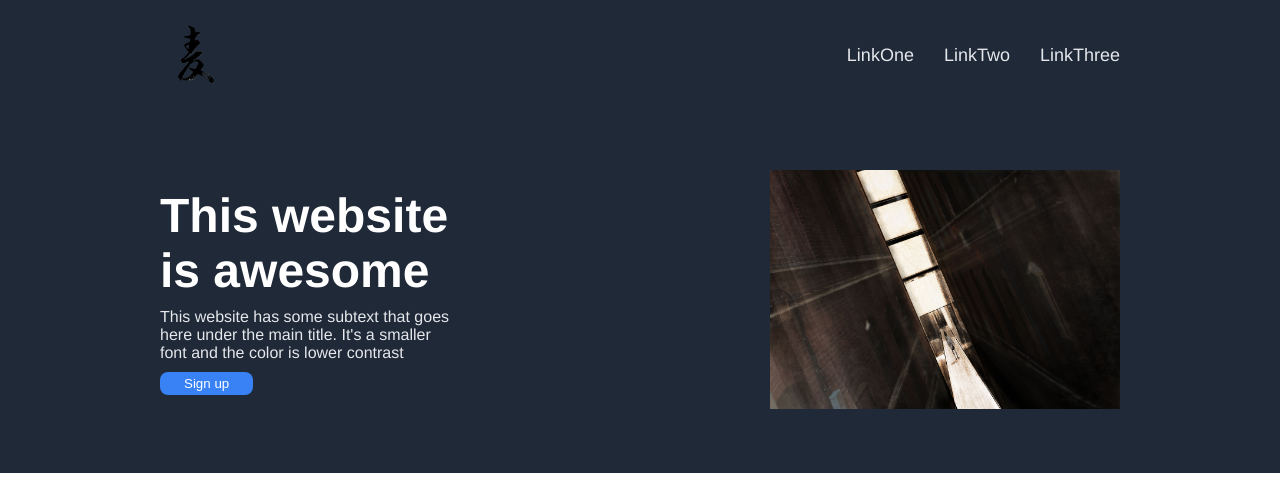
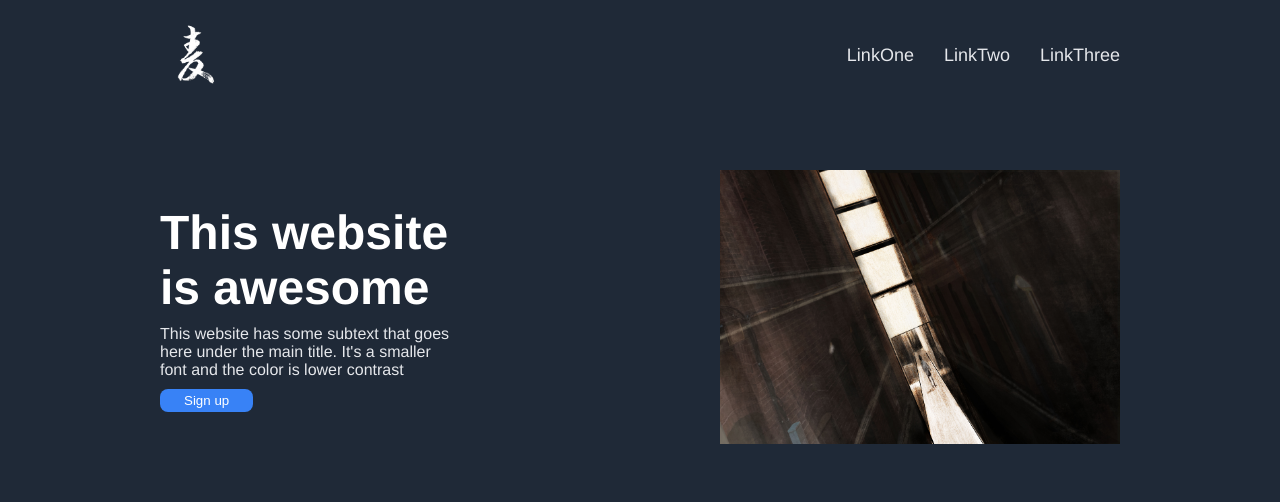
Before and after one commit to mengxihe/Landing-page, a plain HTML site: page index.html in a window 1280 px wide. Shown: the top 502 px of the page. Drawn offline with Linux system fonts and the light colour scheme.

Commit message:
changed the logo image

```diff
--- a/index.html
+++ b/index.html
@@ -9,7 +9,7 @@
     </head>
     <body>
         <div class="header">
-            <div><img class = "logo" src = "imgs/logo.png"></div>
+            <div><img class = "logo" src = "imgs/logowt.png"></div>
             <ul class="right-links">
                 <li><a href= "google.com">LinkOne</a></li>
                 <li><a href= "google.com">LinkTwo</a></li>
--- a/styles.css
+++ b/styles.css
@@ -54,7 +54,7 @@ ul{
 }
 
 .image-one{
-    width: 350px;
+    width: 400px;
 }
 
 .title-one{
```
Also changed, not shown: imgs/logowt.png (added).
